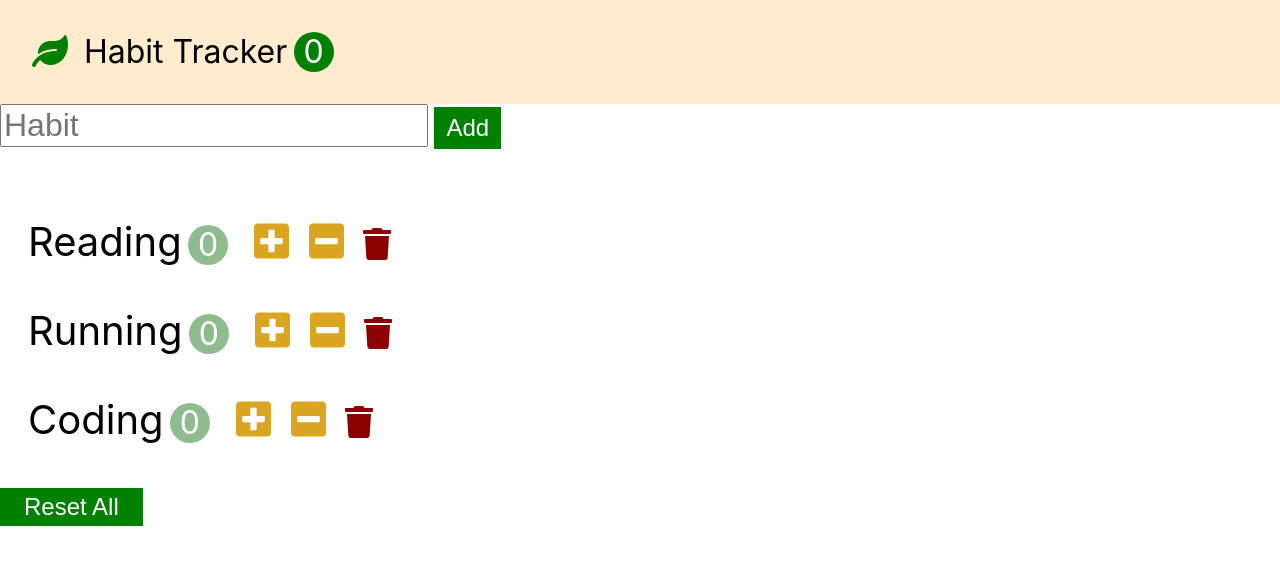
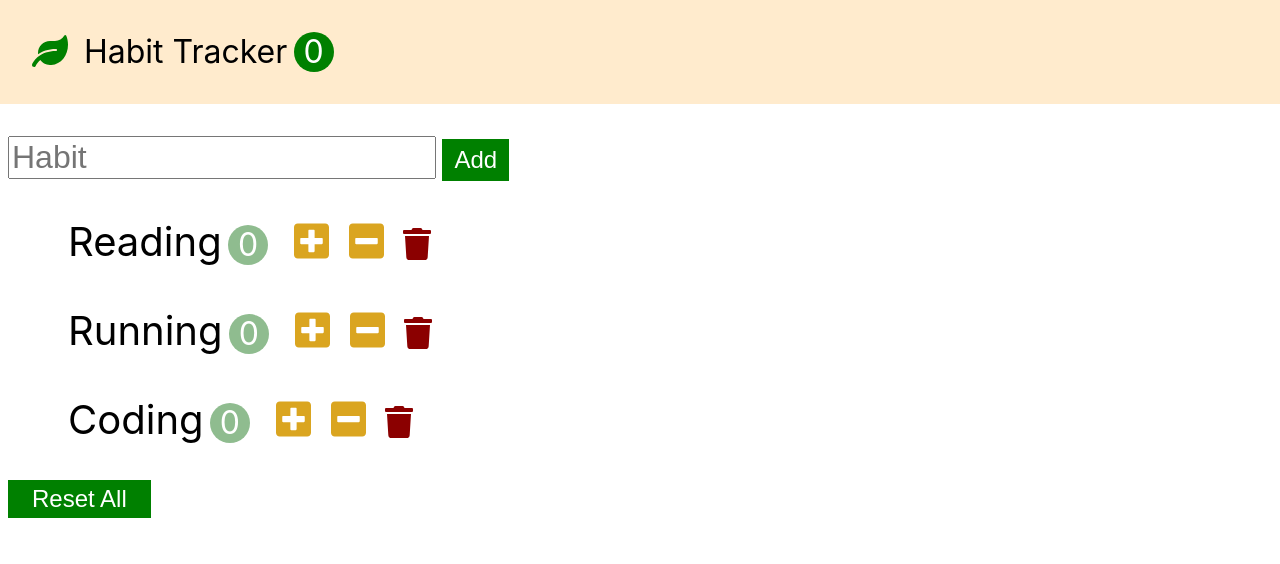
Before and after one commit to GlassK/habit_tracker, a React (Create React App) app: page / in a window 1280 px wide. Shown: the top 564 px of the page. Built offline with nearby package versions, Linux system fonts and the light colour scheme.

Commit message:
refactor: Habits 불필요한 리렌더링 보완

```diff
--- a/src/components/habits.jsx
+++ b/src/components/habits.jsx
@@ -3,30 +3,41 @@ import Habit from "./habit";
 import HabitAddForm from "./habitAddForm";
 
 class Habits extends Component {
+  handleIncrement = (habit) => {
+    this.props.onIncrement(habit);
+  };
+
+  handleDecrement = (habit) => {
+    this.props.onDecrement(habit);
+  };
+
+  handleDelete = (habit) => {
+    this.props.onDelete(habit);
+  };
+
   handleAdd = (name) => {
     this.props.onAdd(name);
   };
 
   render() {
     return (
-      <>
+      <div className="habits">
         <HabitAddForm onAdd={this.handleAdd} />
-        <ul className="habits">
+        <ul>
           {this.props.habits.map((habit) => (
             <Habit
               key={habit.id}
               habit={habit}
-              onIncrement={this.props.onIncrement}
-              onDecrement={this.props.onDecrement}
-              onDelete={this.props.onDelete}
-              //onDelete={(habit) => {this.props.handleDelete(habit);}}
+              onIncrement={this.handleIncrement}
+              onDecrement={this.handleDecrement}
+              onDelete={this.handleDelete}
             />
           ))}
         </ul>
         <button className="habits-reset" onClick={this.props.onReset}>
           Reset All
         </button>
-      </>
+      </div>
     );
   }
 }
```
